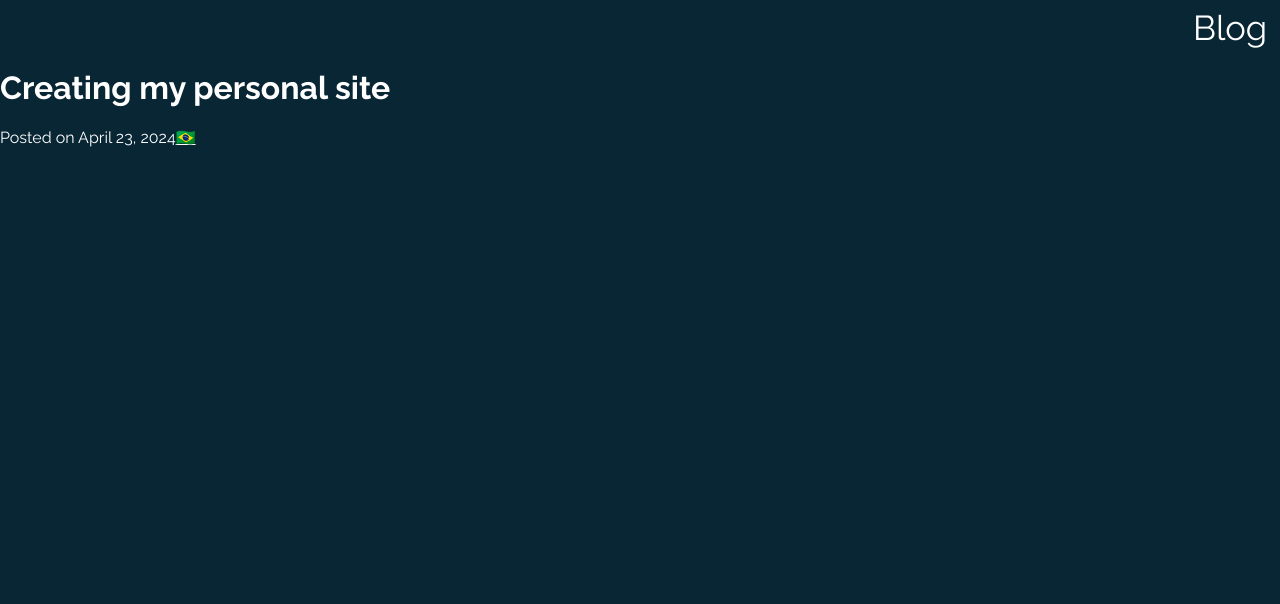
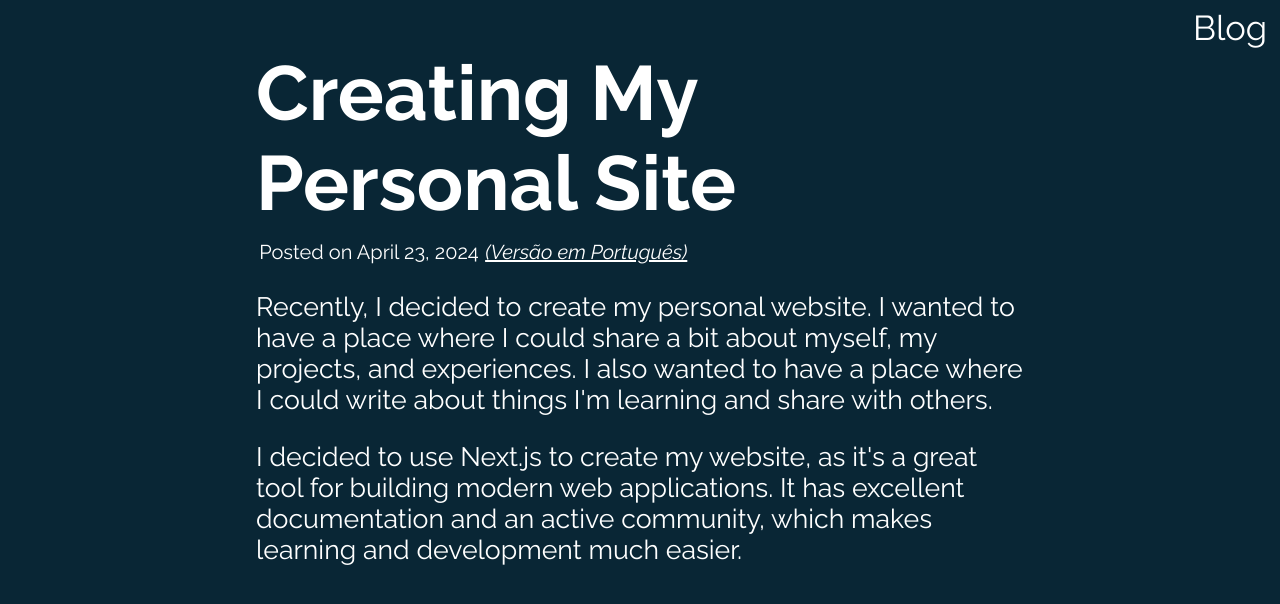
Before and after one commit to JhonattasFerreira/my-site, a Next.js app: page /blog/2024/04/23/creating-my-personal-site in a window 1280 px wide. Shown: the top 604 px of the page. Built offline with nearby package versions, Linux system fonts and the light colour scheme; a web font is replaced by a local one.

Commit message:
feat: adjust blog post style

```diff
--- /dev/null
+++ b/components/Post/Post.module.css
@@ -0,0 +1,72 @@
+.mainContent {
+  display: flex;
+  flex-direction: column;
+  align-items: center;
+  justify-content: center;
+  margin: 0 auto;
+  padding: 2vh 6vw;
+  font-size: 16pt;
+}
+
+.title {
+  font-size: 10vw;
+  margin: 0;
+  align-items: flex-start;
+  width: 100%;
+}
+
+.options {
+  display: flex;
+  flex-direction: row;
+  justify-content: flex-start;
+  width: 100%;
+  padding-top: 0.5vh;
+  font-size: 3.2vw;
+}
+
+.options time {
+  margin-right: 1vw;
+}
+
+.options a:hover {
+  color: #9ec8b9;
+}
+
+@media (min-width: 600px) and (max-width: 961px) {
+  .mainContent {
+    font-size: 19pt;
+    padding: 2vh 4vw;
+  }
+
+  .title {
+    font-size: 8vw;
+  }
+
+  .options {
+    font-size: 2.1vw;
+    padding-top: 1.5vw;
+    padding-left: 0.5vw;
+  }
+}
+
+@media (min-width: 962px) {
+  .mainContent {
+    font-size: 20pt;
+    margin: 0 20vw;
+    padding: 0;
+  }
+
+  .title {
+    font-size: 6vw;
+  }
+
+  .options {
+    font-size: 15pt;
+    padding-top: 1.5vh;
+    padding-left: 0.5vw;
+  }
+
+  .options time {
+    margin-right: 0.5vw;
+  }
+}
--- a/components/Post/index.js
+++ b/components/Post/index.js
@@ -4,6 +4,7 @@ import { useLanguage } from "../../hooks/LanguageContext";
 import { useEffect } from "react";
 import Link from "next/link";
 import FormatDate from "../../helpers/FormatDate";
+import styles from "./Post.module.css";
 
 const REGEX_PT_BR = /\/pt-br$/;
 
@@ -22,15 +23,27 @@ const Post = ({ title, date, children }) => {
   return (
     <>
       <NavItem item={{ name: "Blog", url: "/blog" }} />
-      <main>
-        <h1>{title}</h1>
-        <time dateTime={date}>{FormatDate(date, language)}</time>
-        {language === "en" ? (
-          <Link href={pathname + "/pt-br"}>🇧🇷</Link>
-        ) : (
-          <Link href={pathname.replace(REGEX_PT_BR, "")}>🇺🇸</Link>
-        )}
-        {children}
+      <main className={styles.mainContent}>
+        <h1 className={styles.title}>{title}</h1>
+        <section className={styles.options}>
+          <time dateTime={date}>{FormatDate(date, language)}</time>
+          {language === "en" ? (
+            <Link
+              aria-label="Change to Brazilian Portuguese"
+              href={pathname + "/pt-br"}
+            >
+              <em>(Versão em Português)</em>
+            </Link>
+          ) : (
+            <Link
+              aria-label="Change to English"
+              href={pathname.replace(REGEX_PT_BR, "")}
+            >
+              <em>(English version)</em>
+            </Link>
+          )}
+        </section>
+        <section className={styles.post}>{children}</section>
       </main>
     </>
   );
--- a/pages/blog/2024/04/23/creating-my-personal-site/index.js
+++ b/pages/blog/2024/04/23/creating-my-personal-site/index.js
@@ -1,7 +1,25 @@
 import Post from "../../../../../../components/Post";
 
 const BlogPost = () => {
-  return <Post title={"Creating my personal site"} date={"2024-04-23"} />;
+  return (
+    <Post title={"Creating My Personal Site"} date={"2024-04-23"}>
+      <>
+        <p>
+          Recently, I decided to create my personal website. I wanted to have a
+          place where I could share a bit about myself, my projects, and
+          experiences. I also wanted to have a place where I could write about
+          things I'm learning and share with others.
+        </p>
+
+        <p>
+          I decided to use Next.js to create my website, as it's a great tool
+          for building modern web applications. It has excellent documentation
+          and an active community, which makes learning and development much
+          easier.
+        </p>
+      </>
+    </Post>
+  );
 };
 
 export default BlogPost;
--- a/pages/blog/2024/04/23/creating-my-personal-site/pt-br/index.js
+++ b/pages/blog/2024/04/23/creating-my-personal-site/pt-br/index.js
@@ -2,7 +2,7 @@ import Post from "../../../../../../../components/Post";
 
 const BlogPost = () => {
   return (
-    <Post title={"Criando meu site pessoal"} date={"2024-04-23"}>
+    <Post title={"Criando Meu Site Pessoal"} date={"2024-04-23"}>
       <>
         <p>
           Recentemente, decidi criar meu site pessoal. Eu queria ter um lugar
--- a/pages/blog/index.js
+++ b/pages/blog/index.js
@@ -19,7 +19,7 @@ const Blog = () => {
               className={styles.button}
               onClick={() => setLanguage("pt-br")}
             >
-              🇧🇷
+              🇺🇸
             </button>
           ) : (
             <button
@@ -27,7 +27,7 @@ const Blog = () => {
               className={styles.button}
               onClick={() => setLanguage("en")}
             >
-              🇺🇸
+              🇧🇷
             </button>
           )}
         </NavItem>
```
